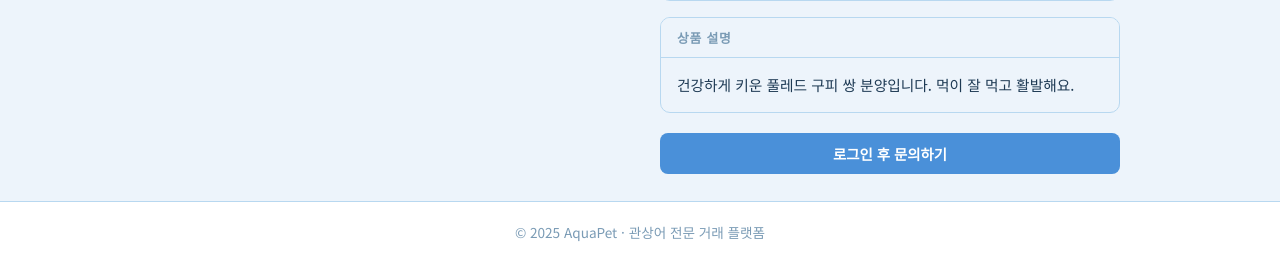
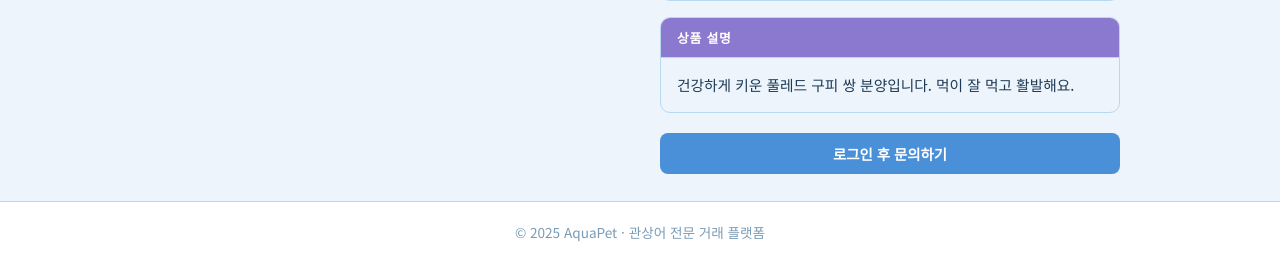
Before and after one commit to foxroma6/hosub, a Flask app: page /fish/1 in a window 1280 px wide. Shown: the part 538-800 px from the top of the page. Run offline with Flask 3, Linux system fonts and the light colour scheme; data comes from the database, SQL or seed files in the repository.

Commit message:
Color-code detail page section headers
- 상품 정보: blue (#4A90D9)
- 판매 정보: teal (#3AADA8)
- 상품 설명: purple (#8B79D0)

Co-Authored-By: Claude Sonnet 4.6 <noreply@anthropic.com>

```diff
--- a/static/css/style.css
+++ b/static/css/style.css
@@ -668,12 +668,27 @@ a { text-decoration: none; color: inherit; }
 .info-section-title {
   font-size: 0.8rem;
   font-weight: 700;
-  color: var(--text-muted);
-  text-transform: uppercase;
   letter-spacing: 0.06em;
   padding: 10px 16px;
-  background: var(--bg);
   border-bottom: 1px solid var(--border);
+}
+
+.section-product {
+  background: #4A90D9;
+  color: #ffffff;
+  border-bottom-color: #3a7bc8;
+}
+
+.section-seller {
+  background: #3AADA8;
+  color: #ffffff;
+  border-bottom-color: #2e9490;
+}
+
+.section-desc {
+  background: #8B79D0;
+  color: #ffffff;
+  border-bottom-color: #7565c0;
 }
 
 .info-row {
--- a/templates/fish_detail.html
+++ b/templates/fish_detail.html
@@ -52,7 +52,7 @@
 
       <!-- 상품 정보 섹션 -->
       <div class="info-section">
-        <div class="info-section-title">상품 정보</div>
+        <div class="info-section-title section-product">상품 정보</div>
         <div class="info-row">
           <span class="info-label">가격</span>
           <span class="info-value price-value">{{ "{:,}".format(fish.price) }}원</span>
@@ -73,7 +73,7 @@
 
       <!-- 판매 정보 섹션 -->
       <div class="info-section">
-        <div class="info-section-title">판매 정보</div>
+        <div class="info-section-title section-seller">판매 정보</div>
         <div class="info-row">
           <span class="info-label">판매자</span>
           <span class="info-value">{{ fish.seller.username }}</span>
@@ -98,7 +98,7 @@
 
       {% if fish.description %}
         <div class="detail-desc">
-          <div class="info-section-title">상품 설명</div>
+          <div class="info-section-title section-desc">상품 설명</div>
           <p>{{ fish.description }}</p>
         </div>
       {% endif %}
```
